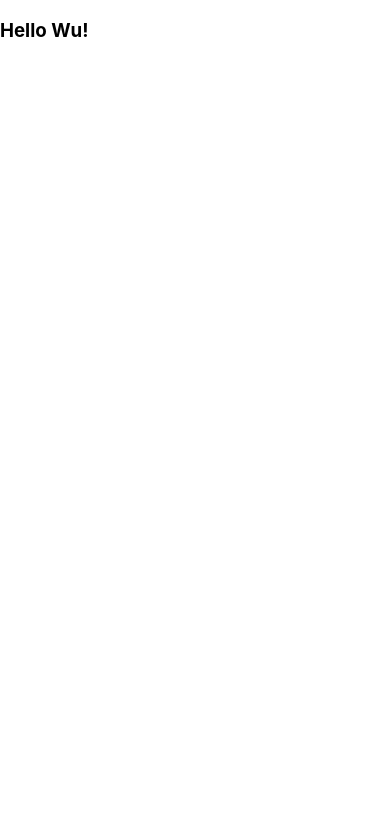
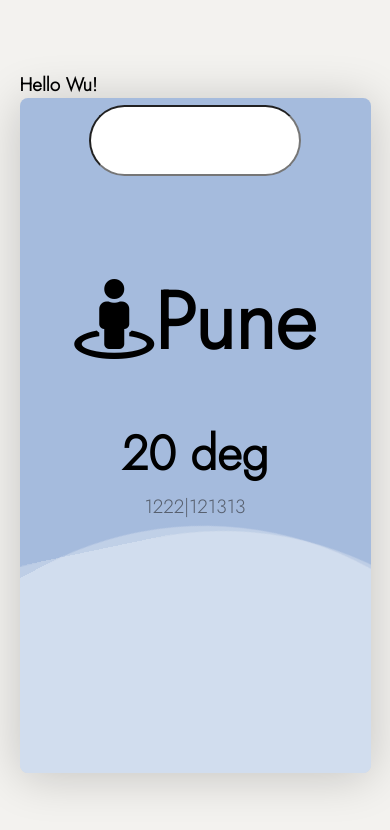
Before and after one commit to codewithmitesh/Wu-The-Watcherr, a React (Create React App) app: page / in a window 390 px wide. Shown: the top 830 px of the page. Built offline with nearby package versions, Linux system fonts and the light colour scheme.

Commit message:
basic Ui

```diff
--- a/public/index.html
+++ b/public/index.html
@@ -10,6 +10,9 @@
       content="Web site created using create-react-app"
     />
     <link rel="apple-touch-icon" href="%PUBLIC_URL%/logo192.png" />
+    <link rel="stylesheet" href="https://cdnjs.cloudflare.com/ajax/libs/font-awesome/5.10.0/css/all.min.css" integrity="sha512-PgQMlq+nqFLV4ylk1gwUOgm6CtIIXkKwaIHp/PAIWHzig/lKZSEGKEysh0TCVbHJXCLN7WetD8TFecIky75ZfQ==" crossorigin="anonymous" referrerpolicy="no-referrer" />
+    <link href="https://fonts.googleapis.com/css2?family=Roboto:ital@1&display=swap" rel="stylesheet">
+    <link href="https://fonts.googleapis.com/css2?family=Jost:ital,wght@1,300&family=Roboto:ital@1&display=swap" rel="stylesheet">
     <!--
       manifest.json provides metadata used when your web app is installed on a
       user's mobile device or desktop. See https://developers.google.com/web/fundamentals/web-app-manifest/
--- a/src/App.js
+++ b/src/App.js
@@ -1,10 +1,12 @@
 import logo from './logo.svg';
 import './App.css';
+import Watcher from './Components/Watcher';
 
 function App() {
   return (
     <div className="App">
       <h3>Hello Wu!</h3>
+      <Watcher/>
     </div>
   );
 }
--- /dev/null
+++ b/src/Components/Watcher.js
@@ -0,0 +1,28 @@
+import React from "react";
+import "../Components/stype.css";
+
+export default function Watcher() {
+
+
+
+
+  return (
+    <div className="box">
+      <div className="inputData">
+        <input type="serch" className="inputField" onChange={(e) => {}} />
+      </div>
+
+      <div className="info">
+        <h2 className="location">
+          <i class="fas fa-street-view"></i>Pune
+        </h2>
+        <h1 className="temp">20 deg</h1>
+        <h3 className="tempmin_max">1222|121313</h3>
+      </div>
+
+      <div className="wave -one"></div>
+      <div className="wave -two"></div>
+      <div className="wave -three"></div>
+    </div>
+  );
+}
--- /dev/null
+++ b/src/Components/stype.css
@@ -0,0 +1,223 @@
+@import url('https://fonts.googleapis.com/css2?family=Jost:wght@300&display=swap');
+
+* {
+    margin: 0;
+    padding: 0;
+    font-family: "Jost", sans-serif;
+}
+
+body {
+    background: #f3f2ef;
+    display: flex;
+    justify-content: center;
+    align-items: center;
+    flex-wrap: wrap;
+    height: 100vh;
+    width: 100vw;
+    font-family: "Jost", sans-serif;
+}
+
+html {
+    font-size: 100%;
+    height: 100%;
+}
+
+html {
+    background: #eee;
+}
+
+.box {
+    width: 25vw;
+    height: 60vh;
+    border-radius: 0.5rem;
+    box-shadow: 0 0.2rem 3rem rgba(0, 0, 0, 0.2);
+    background: #a5bbdd;
+    position: relative;
+    overflow: hidden;
+    transform: translate3d(0, 0, 0);
+    min-width: 20rem;
+    min-height: 35rem;
+}
+
+.wave {
+    opacity: 0.3;
+    position: absolute;
+    top: 120%;
+    left: 50%;
+    background: #fff;
+    width: 50rem;
+    height: 50rem;
+    margin-left: -25rem;
+    margin-top: -20rem;
+    transform-origin: 50% 48%;
+    border-radius: 43%;
+    animation: drift 3000ms infinite linear;
+    z-index: 1;
+}
+
+.wave.-three {
+    animation: drift 7000ms infinite linear;
+    z-index: 2 !important;
+    opacity: 0.2;
+}
+
+.wave.-two {
+    animation: drift 7000ms infinite linear;
+    opacity: 0.1;
+    z-index: 3 !important;
+}
+
+.box::after {
+    content: "";
+    display: block;
+    left: 0;
+    top: 0;
+    width: 100%;
+    height: 100%;
+    z-index: 11;
+    transform: translate3d(0, 0, 0);
+}
+
+@keyframes drift {
+    from {
+        transform: rotate(0deg);
+    }
+    from {
+        transform: rotate(360deg);
+    }
+}
+
+.info {
+    position: absolute;
+    display: flex;
+    justify-content: center;
+    align-items: center;
+    flex-direction: column;
+    width: 100%;
+    height: 60vh;
+    z-index: 4;
+}
+
+.location {
+    margin-top: -5.5rem;
+    text-align: center;
+    font-weight: 800;
+    font-size: 5rem;
+    text-transform: capitalize;
+}
+
+.fa-street-view {
+    animation: rotates 3s linear infinite ease;
+}
+
+@keyframes rotates {
+    from {
+        transform: translateX(-0.5rem);
+    }
+    from {
+        transform: translateX(0.5rem);
+    }
+}
+
+#date {
+    text-align: center;
+    margin-top: 0.5rem;
+    color: #57606f;
+    font-size: 1.2rem;
+    font-weight: 300;
+    text-transform: uppercase;
+}
+
+.temp {
+    margin-top: 2.5rem;
+    text-align: center;
+    font-size: 3rem;
+}
+
+.tempmin_max {
+    text-align: center;
+    margin-top: 0.3rem;
+    font-weight: 300;
+    font-size: 1.2rem;
+    color: #57606f;
+}
+
+#weathercon {
+    height: 55%;
+    display: flex;
+    justify-content: center;
+    align-items: center;
+    font-size: 3em;
+}
+
+#weathercon .fas {
+    font-size: 6rem;
+    animation: fas-anime 3s linear infinite alternate;
+}
+
+@keyframes fas-anime {
+    from {
+        transform: scale(1.1);
+    }
+    to {
+        transform: scale(1.5)
+    }
+}
+
+@media (max-width: 600px) {
+    .box {
+        width: 90vw;
+        height: 80vh;
+    }
+
+    .wave {
+        top: 85%;
+    }
+
+    #weathercon {
+        font-size: 5em;
+    }
+
+    .info {
+        font-size: 1.5em;
+    }
+}
+
+@media (max-width: 500px) {
+    .box {
+        height: 80vh;
+    }
+
+    .wave {
+        top: 115%;
+    }
+}
+
+body > span {
+    width: 100vw;
+    text-align: center;
+    color: grey;
+}
+
+.inputData {
+    width: 100%;
+    height: 10vh;
+    display: flex;
+    justify-content: center;
+    align-items: center;
+}
+
+.inputField {
+    width: 50%;
+    margin: auto;
+    border-radius: 5rem;
+    padding: 1rem 1rem;
+    outline: none;
+    font-size: 1.5rem;
+}
+
+.errorMsg {
+    text-align: center;
+    font-size: 2rem;
+    margin: 2rem auto;
+}
```
